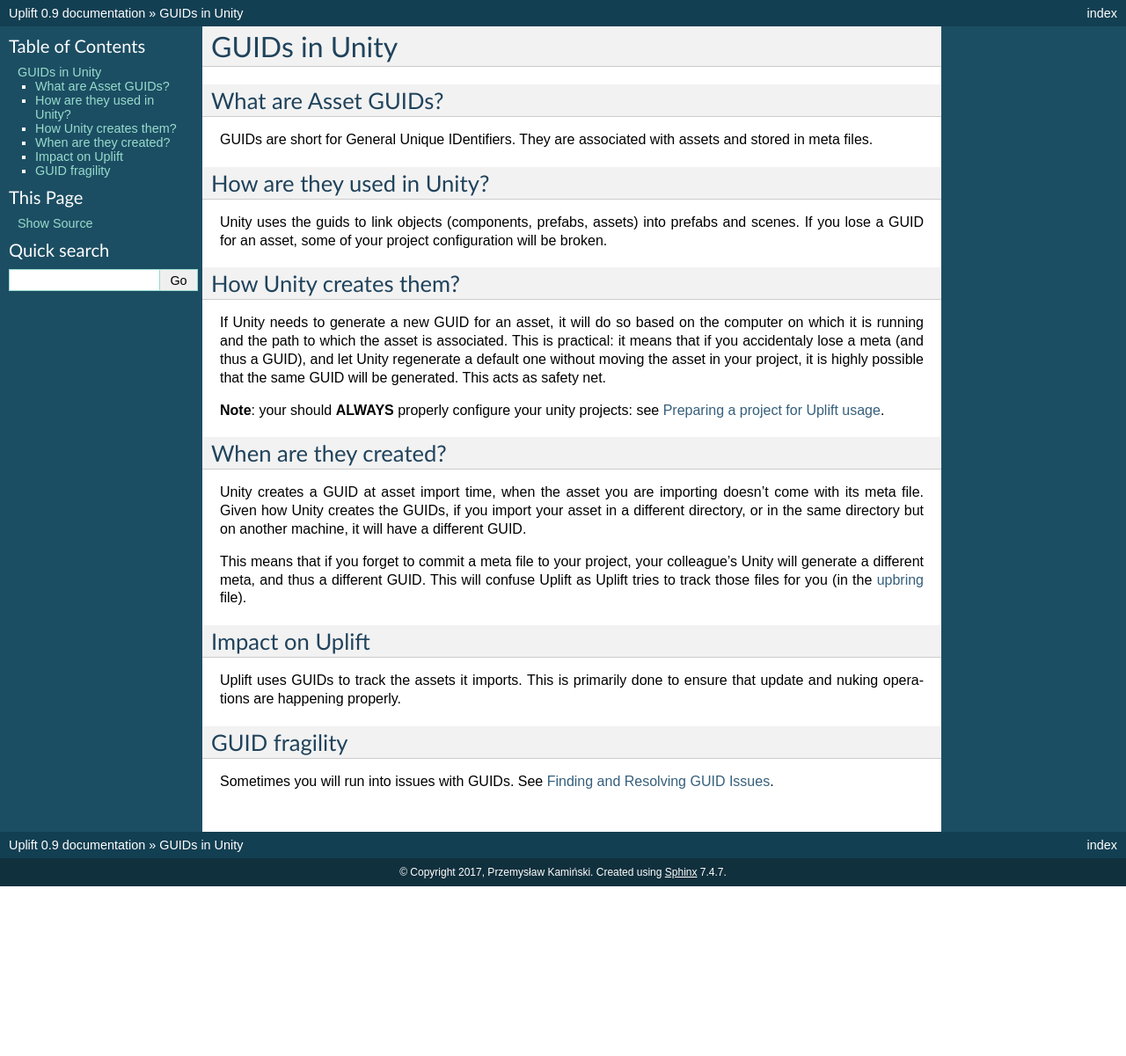
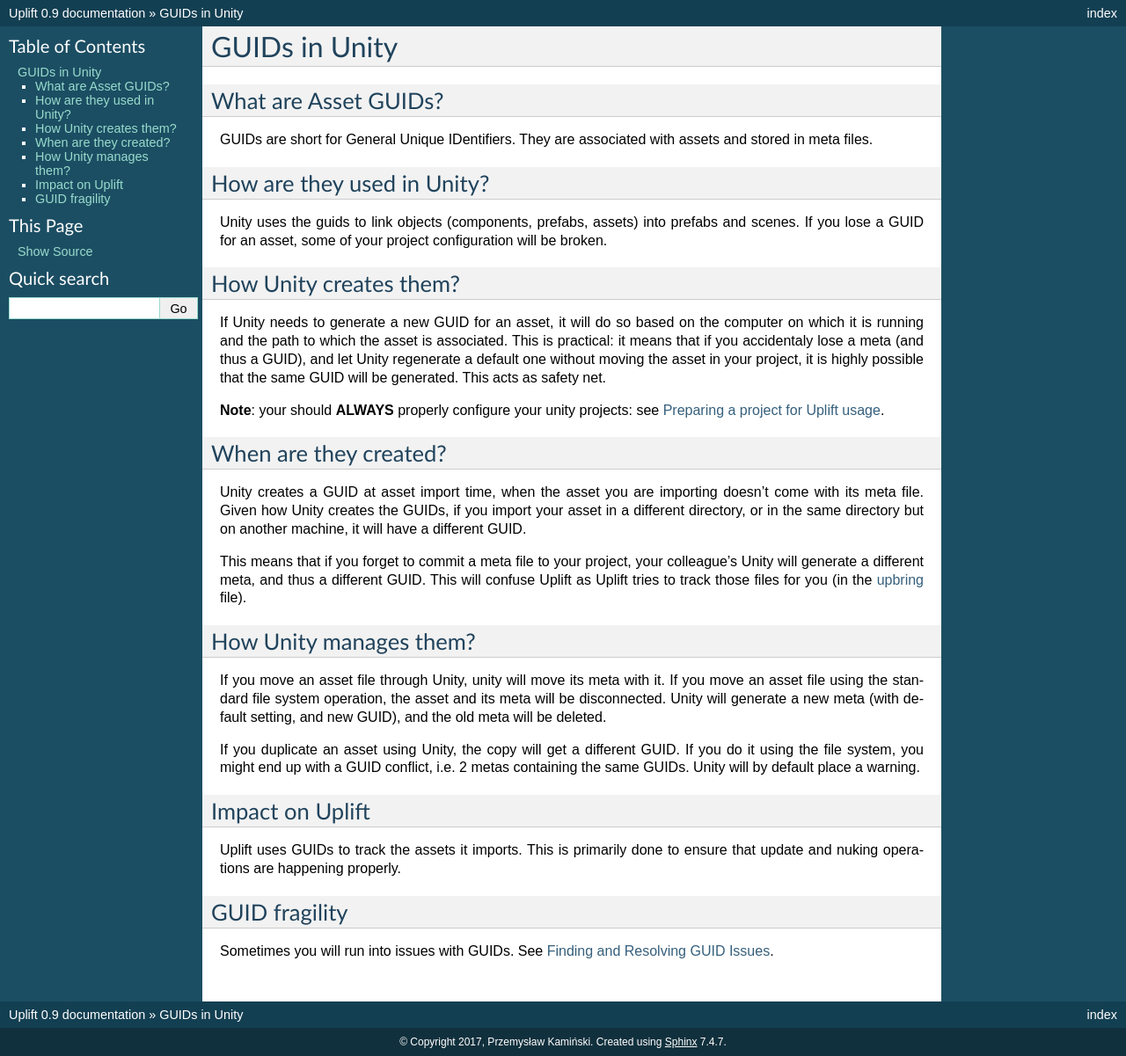
Before and after one commit to DragonBox/uplift-documentation, a Sphinx documentation site: the page built from source/unity/guids.rst, in a window 1280 px wide. Shown: the whole page at 88% size. Built offline with Sphinx 7.4.7, drawn with Linux system fonts in a browser that asks for light colours; before the commit the page ends 1008 px from its top, so only the background shows below that.

Commit message:
GUID improvements

```diff
--- a/source/howto/guid-fragility.rst
+++ b/source/howto/guid-fragility.rst
@@ -6,7 +6,7 @@
 Why GUIDs are fragile?
 ----------------------
 
-Because if you don't track them, or lose them, Unity will most probably generate a different ID for the same dependency.
+If you don't track them, or lose them, Unity will most probably generate a different ID for the same dependency.
 
 How to detect and correct issues?
 ---------------------------------
--- a/source/unity/guids.rst
+++ b/source/unity/guids.rst
@@ -25,6 +25,13 @@
 
 This means that if you forget to commit a meta file to your project, your colleague's Unity will generate a different meta, and thus a different GUID. This will confuse Uplift as Uplift tries to track those files for you (in the `upbring<../files/upbring>` file).
 
+How Unity manages them?
+-----------------------
+
+If you move an asset file through Unity, unity will move its meta with it. If you move an asset file using the standard file system operation, the asset and its meta will be disconnected. Unity will generate a new meta (with default setting, and new GUID), and the old meta will be deleted.
+
+If you duplicate an asset using Unity, the copy will get a different GUID. If you do it using the file system, you might end up with a GUID conflict, i.e. 2 metas containing the same GUIDs. Unity will by default place a warning.
+
 Impact on Uplift
 ----------------
 
```
